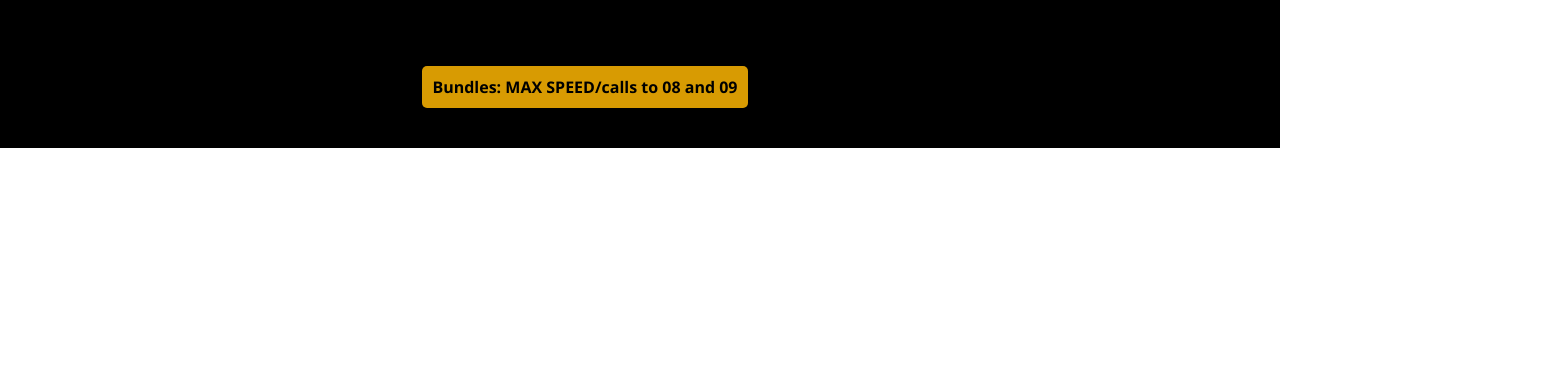
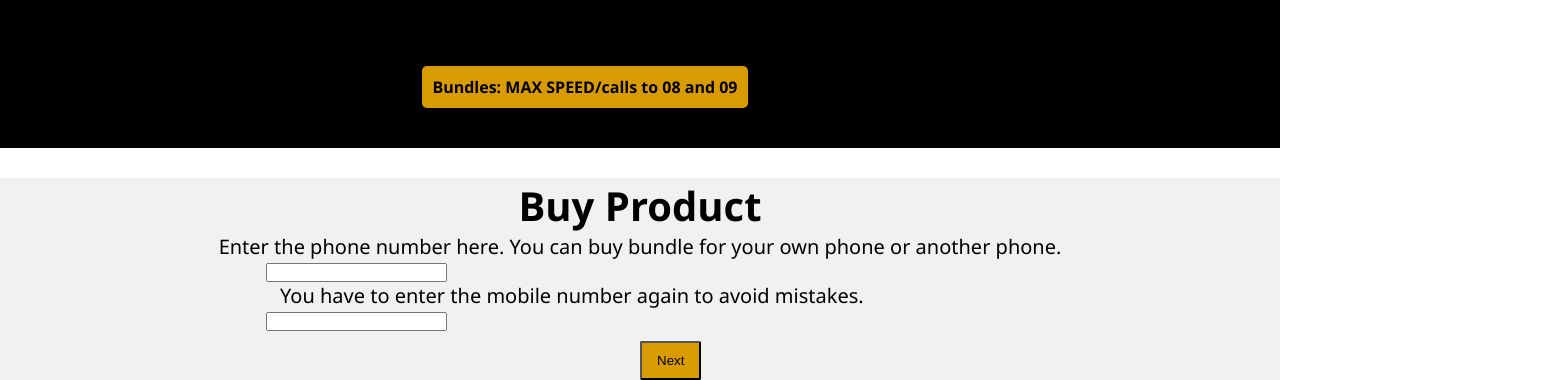
Before and after one commit to KhoTheProgrammer/Zero2-website-clone, a plain HTML site: page index.html in a window 1280 px wide. Shown: the part 590-970 px from the top of the page, 1546 px wide, since content can reach past the window. Before the commit the page ends 800 px from the top, so only its background shows below. Drawn offline with Linux system fonts and the light colour scheme.

Commit message:
Add Buy Product Feature

```diff
--- a/index.html
+++ b/index.html
@@ -24,6 +24,21 @@
             <p id="internet">Free basic speed internet</p><br><br><br><br>
             <p id="bundle">Bundles: MAX SPEED/calls to 08 and 09</p>
         </div>
+        <div>
+            <p id="blank-para"></p>
+        </div>
+        <div id="buy-product">
+            <h2>Buy Product</h2>
+            <p class="product-class" id="enter-number">Enter the phone number here. You can buy bundle for your own phone or another phone.</p>
+            <form action="">
+                <input type="tel" name="" id="first-number">
+            </form>
+            <p class="product-class" id="confirm-number">You have to enter the mobile number again to avoid mistakes.</p>
+            <form action="">
+                <input type="tel" name="" id="second-number">
+            </form>
+            <button id="next-btn">Next</button>
+        </div>
     </main>
 </body>
 </html>
--- a/style.css
+++ b/style.css
@@ -8,6 +8,8 @@ body{
     font-size: 16px;
     color: white;
 }
+
+/*************HEADEAR************/
 nav{
     background-color: #333333;
     padding: 5px;
@@ -27,6 +29,8 @@ nav a img{
     width: 70px;
     padding: 0;
 }
+
+/**********************MAIN******************/
 #kho{
     background-color: black;
     padding:20px  33%;
@@ -53,3 +57,43 @@ div p{
     font-weight: bold;
     margin-bottom: 20px;
 }
+#blank-para{
+    color: white;
+    padding: 15px;
+}
+#buy-product{
+    background-color: #f1f1f1;
+    color: black;
+}
+#buy-product h2{
+    text-align: center;
+
+}
+div h2{
+    font-size: 40px;
+}
+#enter-number{
+    text-align: center;
+}
+#confirm-number{
+    padding-left: 280px;
+}
+.product-class{
+    color: black;
+    font-weight: normal;
+    font-size: 20px;
+    position: relative;
+}
+#second-number{
+    margin-bottom: 10px;
+}
+main div form{
+    position: relative;
+    left: 20.8%;
+}
+#next-btn{
+    padding: 10px 15px;
+    margin-left: 50%;
+    background-color: #d89b02;
+    border-radius: 2px;
+}
```
